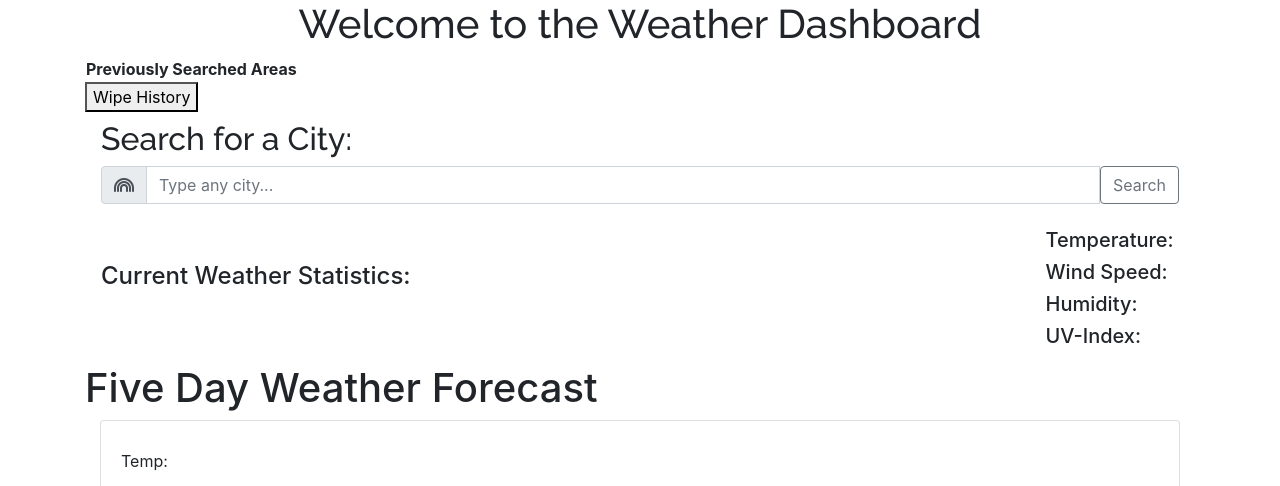
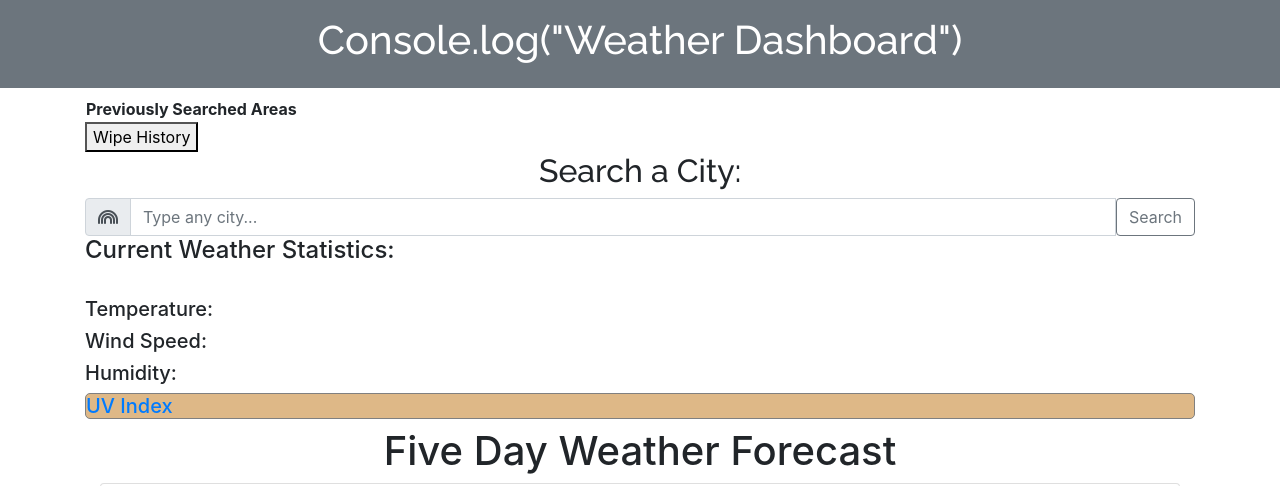
Before and after one commit to clew-bot/weather-dashboard, a plain HTML site: page index.html in a window 1280 px wide. Shown: the top 486 px of the page. Drawn offline with nearby package versions, Linux system fonts and the light colour scheme; some icons are missing.

Commit message:
touchups

```diff
--- a/index.html
+++ b/index.html
@@ -9,34 +9,25 @@
 <link href="https://fonts.googleapis.com/css2?family=Raleway:wght@500&display=swap" rel="stylesheet">
 <link rel="stylesheet" href="https://stackpath.bootstrapcdn.com/bootstrap/4.5.2/css/bootstrap.min.css">
 </head>
+<div class="p-3 mb-2 bg-secondary text-white">
 <body>
     <div class="container">
-        <h1 id="titleHeading">Welcome to the Weather Dashboard</h1>
+        <h1 id="titleHeading">Console.log("Weather Dashboard")</h1></div>
     </div>
     <div class="container">
 <table id="table">
-            <!--This table took awhile to figure out with the local storage-->
     <tr>
         <th>Previously Searched Areas</th>
     </tr>
         <tr id="tableRow" class='city-list'></tr>
+        <!--local storage appends here-->
     </div>
-
-
 
 </table>
   <button id="clearStorage">Wipe History</button>
-                <nav class="navbar">
-                    <h4 id="letItSearch">Search for a City:</h4>
-                    <!--Form to input city-->
-                        <!-- <form class="form">
-                            <input id="city-input" class="input-group flex-nowrap" type="text" placeholder="Search">
-                            <button id="search" type="submit">Search</button>
-                        </form> -->
-
-
-
-
+                <div>
+                    <h4 id="letItSearch">Search a City:</h4>
+                    <!--some bootstrap for help-->
                         <div class="input-group flex-nowrap">
                             <div class="input-group-prepend">
                               <span class="input-group-text" id="addon-wrapping"><i class="fas fa-rainbow"></i></span>
@@ -45,32 +36,24 @@
                             <button id="search" class="btn btn-outline-secondary" type="button" id="button-addon2">Search</button>
                           </div>
 
-
-
-
                         <!--Current weather information-->
-                        <h4>Current Weather Statistics:</h2>
+                        <h4>Current Weather Statistics:</h4>
                         <form id="currentWeatherInfo"><br>
                             <h5>Temperature: <span id=temp></span><span id="tempPic" class="fas"> </span></h4>
                             <h5>Wind Speed: <span id=windSpeed></span></h4>
                             <h5>Humidity: <span id=humidity></span></h4>
-                            <h5>UV-Index: <span id=uvIndex></span></h4>
+                            <h5 id="uvBox"><a href="https://en.wikipedia.org/wiki/Ultraviolet_index#:~:text=The%20UV%20index%20is%20a,essentially%20the%20case%20at%20night." target="blank">UV Index</a> <span id=uvIndex></span></h4>
                             <div class="mainContainer"></div>
                         </form>
+                </div>
 
-                </nav>
-
-
-
-
-            <h1>Five Day Weather Forecast</h1>
+                    <!--**************start of the five day weather forecast section*******************-->
+            <h1 id="fiveD">Five Day Weather Forecast</h1>
 <div class="cardContainer container">
 
             <div class="card">
                 <div class="card-body">
-
                     <h4 id="day1"></h4>
-
                         <p>Temp: <span id="temp1"></span></p>
                         <p>Humidity: <span id="humidity1"></span></p>
                         <p>Sunrise: <span id="sunrise1"></span><span class="right fas"></span></p>
@@ -103,20 +86,15 @@
             </div>
 
             <div class="card">
-
+                <div class="card-body">
                     <h4 id="day4"></h4>
-                <div class="card-body">
-
                         <p>Temp: <span id="temp4"></span></p>
                         <p>Humidity: <span id="humidity4"></span></p>
                         <p>Sunrise: <span id="sunrise4"></span><span class="right fas"></span></p>
                         <p>Sunset: <span id="sunset4"></span><span class="left far"></span></p>
                         <div class="day4picture"></div>
                 </div>
-
             </div>
-</div>
-
 
             <div class="card">
                 <div class="card-body">
@@ -129,6 +107,7 @@
                 </div>
             </div>
 </div>
+
             <script src="https://cdnjs.cloudflare.com/ajax/libs/moment.js/2.29.1/moment.min.js"></script>
             <script src="https://cdnjs.cloudflare.com/ajax/libs/jquery/3.5.1/jquery.min.js"></script>
             <script src="./weather.js"></script>
--- a/style.css
+++ b/style.css
@@ -1,6 +1,4 @@
-body {
-  background-color: burlywood;
-}
+
 .item {
     box-shadow: 0 4px 8px 0 rgba(0,0,0,0.2);
     transition: 0.3s;
@@ -10,15 +8,14 @@ body {
     stroke: black;
 
   }
-
-
   .extreme {color: rebeccapurple}
   .very-high {color: red}
   .high {color: orange}
   .moderate {color: yellow}
   .safe{color:green}
 
-
+#uvBox {border: 1px solid gray; background-color: burlywood; border-radius: 5px;}
+#fiveD {text-align: center;}
 #titleHeading {
   text-align: center;
   font-family: 'Raleway', sans-serif;
--- a/weather.js
+++ b/weather.js
@@ -94,6 +94,7 @@ $. ajax({
         function invokeTime(time) {
             if (moment.unix(everything.current.dt).format("kkmm") > 1600) {
                 console.log("testing time function it works!");
+                // going to do more cool stuff with this in the future //
             }
         }
         // if (mainTemp < 80) {
@@ -123,7 +124,7 @@ $. ajax({
 
         var day1Time = document.getElementById('day1')
         //this is important. unix must be used in order to calculate anything time related in the response //
-        day1Time.innerHTML = moment.unix(everything.daily[1].dt).format("[The day will be] dddd [of] MMMM YYYY [---] MM/DD/YYYY");
+        day1Time.innerHTML = moment.unix(everything.daily[1].dt).format("dddd[,] MMMM Do YYYY [---] MM/DD/YYYY");
         console.log(day1Time)
         $('#temp1').text(`${everything.daily[1].temp.day} °F`);
         $('#humidity1').text(`${everything.daily[1].humidity}%`);
@@ -140,7 +141,7 @@ $. ajax({
 
 
         var day2Time = document.getElementById('day2');
-        day2Time.innerHTML = moment.unix(everything.daily[2].dt).format("[The day will be] dddd [of] MMMM YYYY [---] MM/DD/YYYY");
+        day2Time.innerHTML = moment.unix(everything.daily[2].dt).format("dddd[,] MMMM Do YYYY [---] MM/DD/YYYY");
         console.log(day2Time)
         $('#temp2').text(`${everything.daily[2].temp.day} °F`);
         $('#humidity2').text(`${everything.daily[2].humidity}%`);
@@ -150,7 +151,7 @@ $. ajax({
         sunset2.innerHTML = moment.unix(everything.daily[2].sunrise).format("h[:]mA");
 
         var day3Time = document.getElementById('day3')
-        day3Time.innerHTML = moment.unix(everything.daily[3].dt).format("[The day will be] dddd [of] MMMM YYYY [---] MM/DD/YYYY");
+        day3Time.innerHTML = moment.unix(everything.daily[3].dt).format("dddd[,] MMMM Do YYYY [---] MM/DD/YYYY");
         console.log(day3Time)
         $('#temp3').text(`${everything.daily[3].temp.day} °F`)
         $('#humidity3').text(`${everything.daily[3].humidity}%`)
@@ -160,7 +161,7 @@ $. ajax({
         sunset3.innerHTML = moment.unix(everything.daily[3].sunrise).format("h[:]mA");
 
         var day4Time = document.getElementById('day4')
-        day4Time.innerHTML = moment.unix(everything.daily[4].dt).format("[The day will be] dddd [of] MMMM YYYY [---] MM/DD/YYYY");
+        day4Time.innerHTML = moment.unix(everything.daily[4].dt).format("dddd[,] MMMM Do YYYY [---] MM/DD/YYYY");
         console.log(day4Time)
         $('#temp4').text(`${everything.daily[4].temp.day} °F`)
         $('#humidity4').text(`${everything.daily[4].humidity}%`)
@@ -171,7 +172,7 @@ $. ajax({
         sunset4.innerHTML = moment.unix(everything.daily[4].sunrise).format("h[:]mA");
 
         var day5Time = document.getElementById('day5')
-        day5Time.innerHTML = moment.unix(everything.daily[5].dt).format("[The day will be] dddd [of] MMMM YYYY [---] MM/DD/YYYY");
+        day5Time.innerHTML = moment.unix(everything.daily[5].dt).format("dddd[,] MMMM Do YYYY [---] MM/DD/YYYY");
         console.log(day5Time)
         $('#temp5').text(`${everything.daily[5].temp.day} °F`)
         $('#humidity5').text(`${everything.daily[5].humidity}%`)
```
Lines whose indentation alone changed are shown as unchanged.
